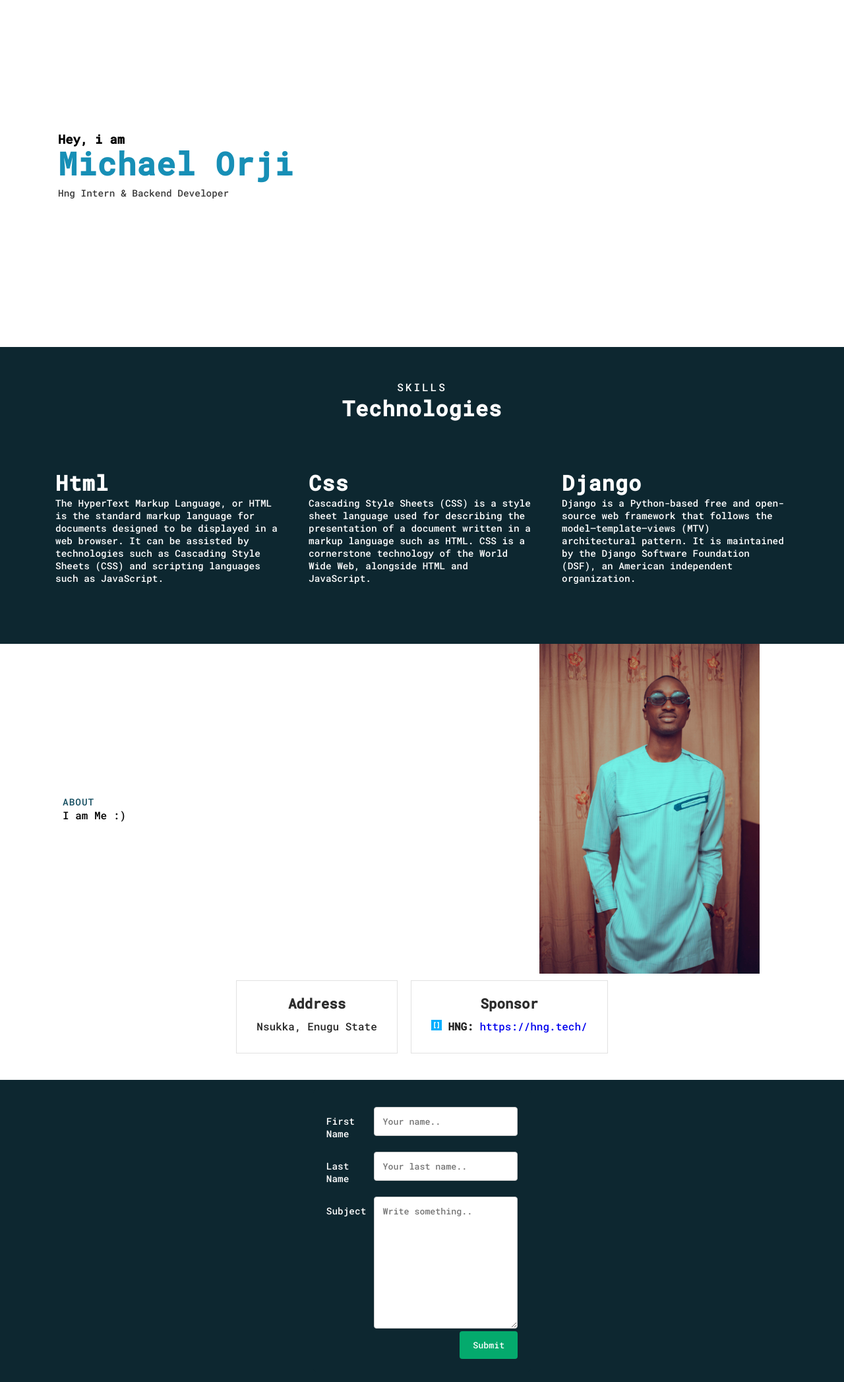
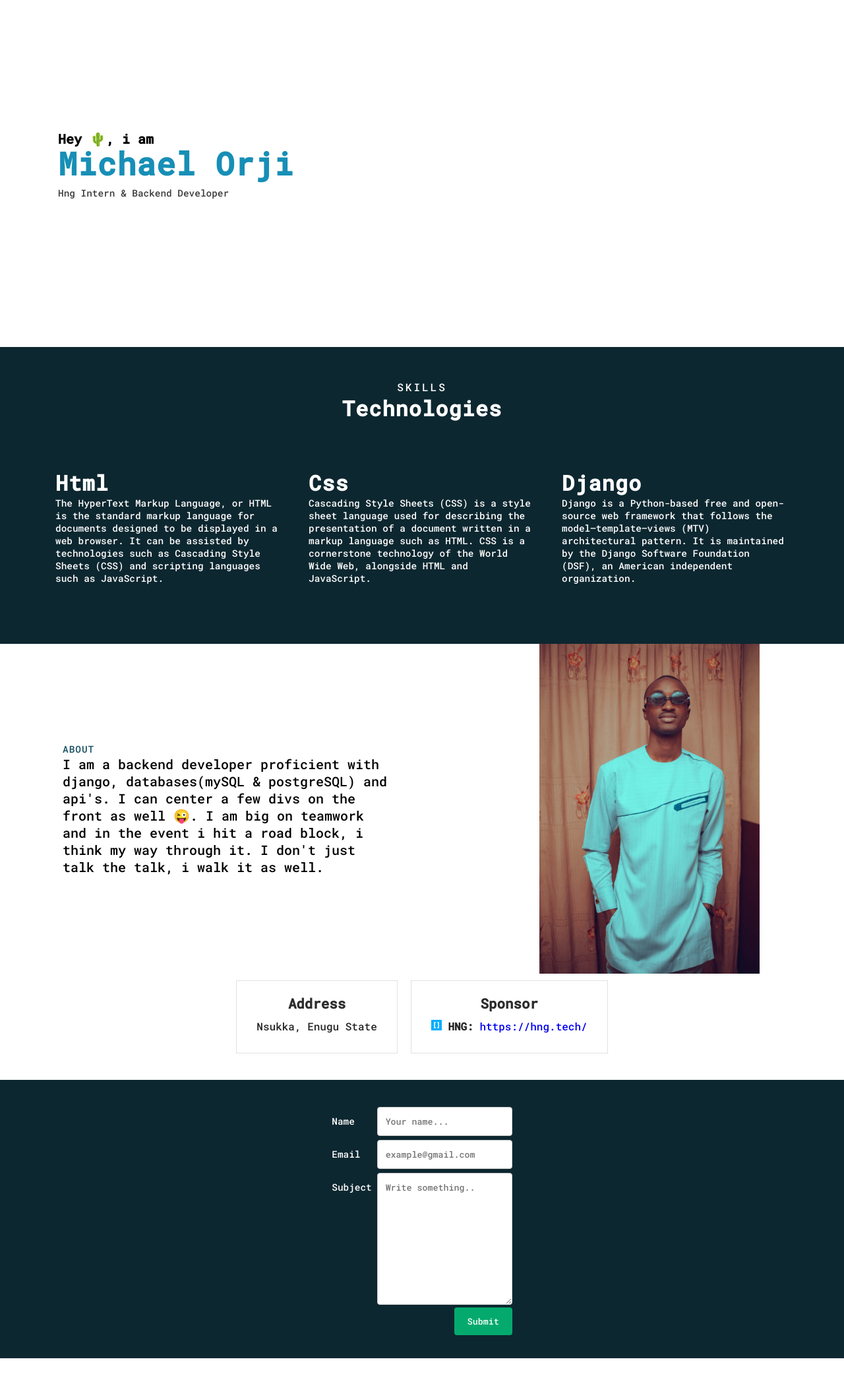
Before and after one commit to princeorji/portfolio, a Django app: page / in a window 1280 px wide. Shown: the part 138-2233 px from the top of the page at 66% size. After the commit the page ends 2197 px from the top, so only its background shows below. Run offline with Django 3.2, Linux system fonts and the light colour scheme.

Commit message:
style tweaks

```diff
--- a/src/templates/index.html
+++ b/src/templates/index.html
@@ -4,7 +4,7 @@
 <head>
 	<meta charset="utf-8">
 	<meta name="viewport" content="width=device-width, initial-scale=1.0">
-	<title>My Resumé</title>
+	<title>Michael Orji</title>
 	<link rel="stylesheet" type="text/css" href="{% static 'css/style.css' %}">
 	<link rel="shortcut icon" href="{% static 'img/favicon-16x16.png' %}"></link>
 	<link rel="preconnect" href="https://fonts.googleapis.com">
@@ -27,7 +27,7 @@
 		</nav>
 
 		<div class="main-text">
-			<h3>Hey, i am</h3>
+			<h3 style="font-size:20px;">Hey &#127797;, i am</h3>
 			<h1>
 				Michael Orji
 			</h1>
@@ -61,7 +61,7 @@
 	<section id="about">
 		<div class="about-text">
 			<span>About</span>
-			<p> I am Me :)</p>
+			<p style="font-size:20px"> I am a backend developer proficient with django, databases(mySQL & postgreSQL) and api's. I can center a few divs on the front as well &#128540;. I am big on teamwork and in the event i hit a road block, i think my way through it. I don't just talk the talk, i walk it as well.</p>
 		</div>
 		<div class="about-img">
 			<img src="{% static 'img/IMG_9344.jpg' %}">
@@ -87,23 +87,24 @@
 		</div>
 	</section>
 
+
 	<footer>
 		<div class="container">
 		  <form action="#main">
 		    <div class="row">
 		      <div class="col-25">
-		        <label for="fname">First Name</label>
+		        <label for="fname">Name</label>
 		      </div>
 		      <div class="col-75">
-		        <input type="text" id="fname" name="firstname" placeholder="Your name..">
+		        <input type="text" id="fname" name="firstname" placeholder="Your name...">
 		      </div>
 		    </div>
 		    <div class="row">
 		      <div class="col-25">
-		        <label for="lname">Last Name</label>
+		        <label for="lname">Email</label>
 		      </div>
 		      <div class="col-75">
-		        <input type="text" id="lname" name="lastname" placeholder="Your last name..">
+		        <input type="text" id="lname" name="lastname" placeholder="example@gmail.com">
 		      </div>
 		    </div>
 		    <div class="row">
--- a/static/css/style.css
+++ b/static/css/style.css
@@ -30,8 +30,8 @@ nav{
 	justify-content: space-between;
 	align-items: center;
 	padding: 20px 5%;
+
 }
-
 .logo{
 	height: 100%;
 	object-fit: contain;
```
